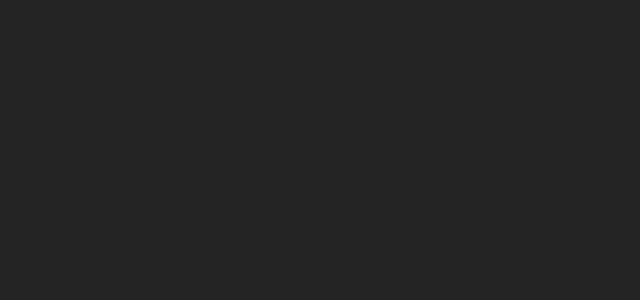
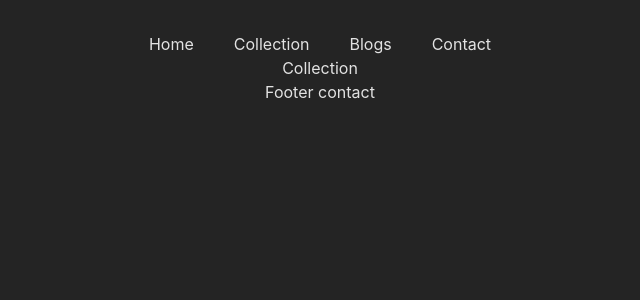
Before and after one commit to MYNTCODE/landing-page-fashion-business, a React (Vite) app: page /collection in a window 1280 px wide. Before the commit this address had no page. Shown: the top 300 px of the page, without its empty margins (320-960 px from the left). Built offline with nearby package versions, Linux system fonts and the light colour scheme; the HTML template or start-up script is replaced by a standard one.

Commit message:
feat: add reusable navigation bar

```diff
--- a/src/components/Footer.jsx
+++ b/src/components/Footer.jsx
@@ -1,7 +1,7 @@
 import React from "react";
 
 function Footer() {
-  return <div>Footer</div>;
+  return <div className=" h-[20vh]">Footer contact</div>;
 }
 
 export default Footer;
--- a/src/components/NavBar.jsx
+++ b/src/components/NavBar.jsx
@@ -1,7 +1,21 @@
 import React from "react";
+import { Link } from "react-router-dom";
 
-function NavBar() {
-  return <div>NavBar</div>;
+function NavBar({ handleHomeClick, handleBlogsClick, handleContactClick }) {
+  return (
+    <>
+      <nav className="navbar ">
+        <ul className=" flex justify-evenly gap-10">
+          <li onClick={handleHomeClick}>Home </li>
+          <Link to={`/collection`}>
+            <li>Collection</li>
+          </Link>
+          <li onClick={handleBlogsClick}>Blogs</li>
+          <li onClick={handleContactClick}>Contact</li>
+        </ul>
+      </nav>
+    </>
+  );
 }
 
 export default NavBar;
--- a/src/components/homepage/Blog.jsx
+++ b/src/components/homepage/Blog.jsx
@@ -1,7 +1,7 @@
 import React from "react";
 
 function Blog() {
-  return <div>Blog</div>;
+  return <div className=" h-[60vh]">Blog</div>;
 }
 
 export default Blog;
--- /dev/null
+++ b/src/components/homepage/Header.jsx
@@ -0,0 +1,11 @@
+import React from "react";
+import Hero from "./Hero";
+function Header() {
+  return (
+    <div>
+      <Hero />
+    </div>
+  );
+}
+
+export default Header;
--- a/src/components/homepage/Hero.jsx
+++ b/src/components/homepage/Hero.jsx
@@ -1,7 +1,7 @@
 import React from "react";
 
 function Hero() {
-  return <div>Hero</div>;
+  return <div className=" h-[100vh]">Hero</div>;
 }
 
 export default Hero;
--- a/src/pages/BlogPage.jsx
+++ b/src/pages/BlogPage.jsx
@@ -0,0 +1,7 @@
+import React from "react";
+
+function BlogPage() {
+  return <div>BlogPage</div>;
+}
+
+export default BlogPage;
--- a/src/pages/CollectionPage.jsx
+++ b/src/pages/CollectionPage.jsx
@@ -0,0 +1,36 @@
+import { useRef } from "react";
+import NavBar from "../components/NavBar";
+import { useNavigate } from "react-router-dom";
+import Footer from "../components/Footer";
+
+function CollectionPage() {
+  const navigate = useNavigate();
+  const contactRef = useRef(null);
+
+  const handleHomeClick = () => {
+    navigate(`/`);
+  };
+
+  const handleBlogsClick = () => {
+    navigate(`/blog`);
+  };
+  const handleContactClick = () => {
+    contactRef.current.scrollIntoView({ behavior: "smooth" });
+  };
+
+  return (
+    <div className=" h-[100vh]">
+      <NavBar
+        handleHomeClick={handleHomeClick}
+        handleBlogsClick={handleBlogsClick}
+        handleContactClick={handleContactClick}
+      />
+      Collection
+      <div ref={contactRef}>
+        <Footer />
+      </div>
+    </div>
+  );
+}
+
+export default CollectionPage;
--- a/src/pages/HomePage.jsx
+++ b/src/pages/HomePage.jsx
@@ -1,5 +1,44 @@
+import NavBar from "../components/NavBar";
+import { useRef, useState, useEffect } from "react";
+import Header from "../components/homepage/Header";
+import Blog from "../components/homepage/Blog";
+import Footer from "../components/Footer";
+
 function HomePage() {
-  return <div>HomePage</div>;
+  const homeRef = useRef(null);
+  const blogsRef = useRef(null);
+  const contactRef = useRef(null);
+
+  const handleHomeClick = () => {
+    homeRef.current.scrollIntoView({ behavior: "smooth" });
+  };
+
+  const handleBlogsClick = () => {
+    blogsRef.current.scrollIntoView({ behavior: "smooth" });
+  };
+
+  const handleContactClick = () => {
+    contactRef.current.scrollIntoView({ behavior: "smooth" });
+  };
+
+  return (
+    <>
+      <NavBar
+        handleHomeClick={handleHomeClick}
+        handleBlogsClick={handleBlogsClick}
+        handleContactClick={handleContactClick}
+      />
+      <div ref={homeRef}>
+        <Header />
+      </div>
+      <div ref={blogsRef}>
+        <Blog />
+      </div>
+      <div ref={contactRef}>
+        <Footer />
+      </div>
+    </>
+  );
 }
 
 export default HomePage;
--- a/src/pages/RouteForRender.jsx
+++ b/src/pages/RouteForRender.jsx
@@ -1,12 +1,16 @@
 import React from "react";
 import { Routes, Route } from "react-router-dom";
 import HomePage from "./HomePage";
+import CollectionPage from "./CollectionPage";
+import BlogPage from "./BlogPage";
 
 function RouteForRender() {
   return (
     <>
       <Routes>
         <Route path="/" element={<HomePage />} />
+        <Route path="/collection" element={<CollectionPage />} />
+        <Route path="/blog" element={<BlogPage />} />
       </Routes>
     </>
   );
```
